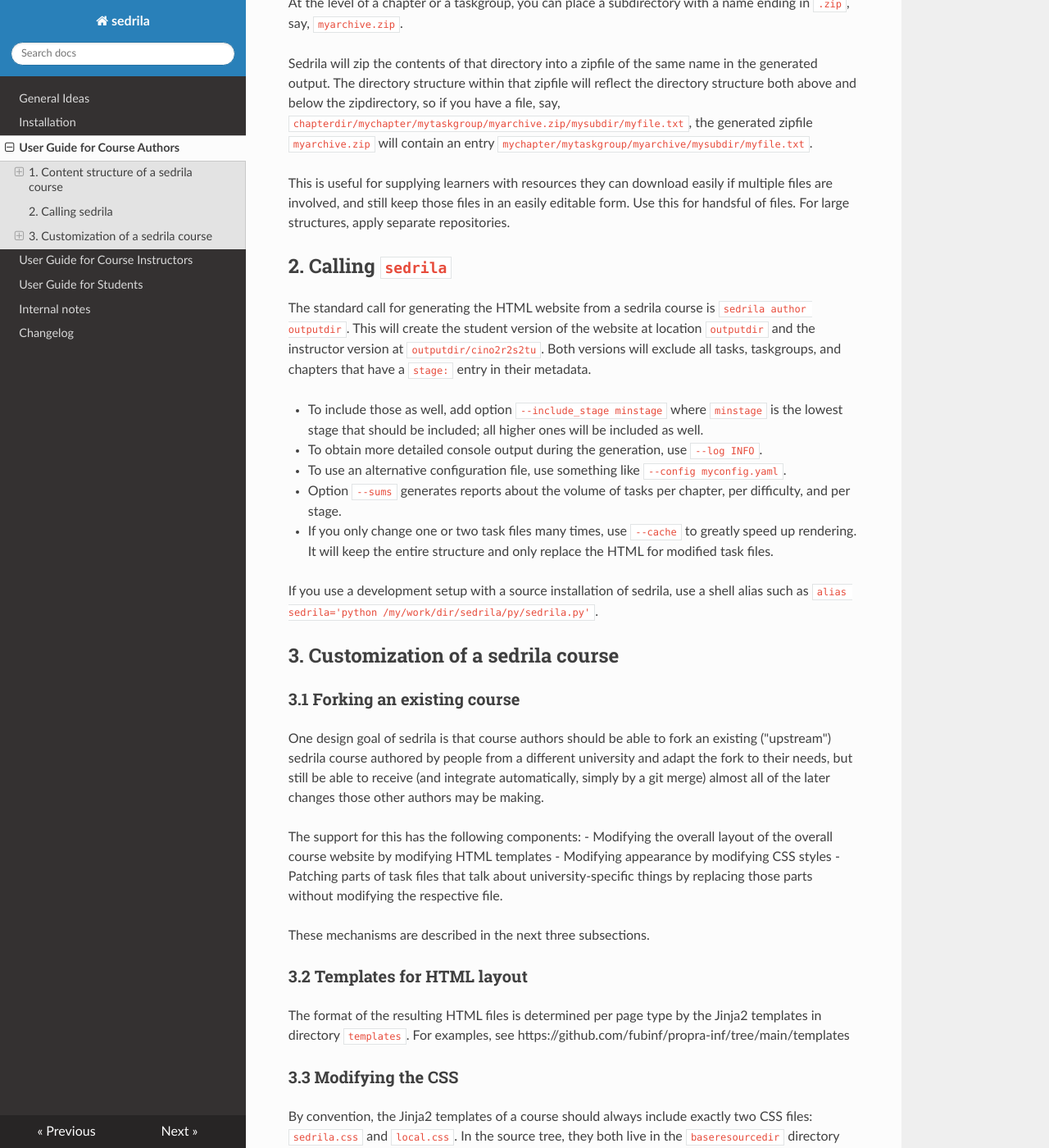
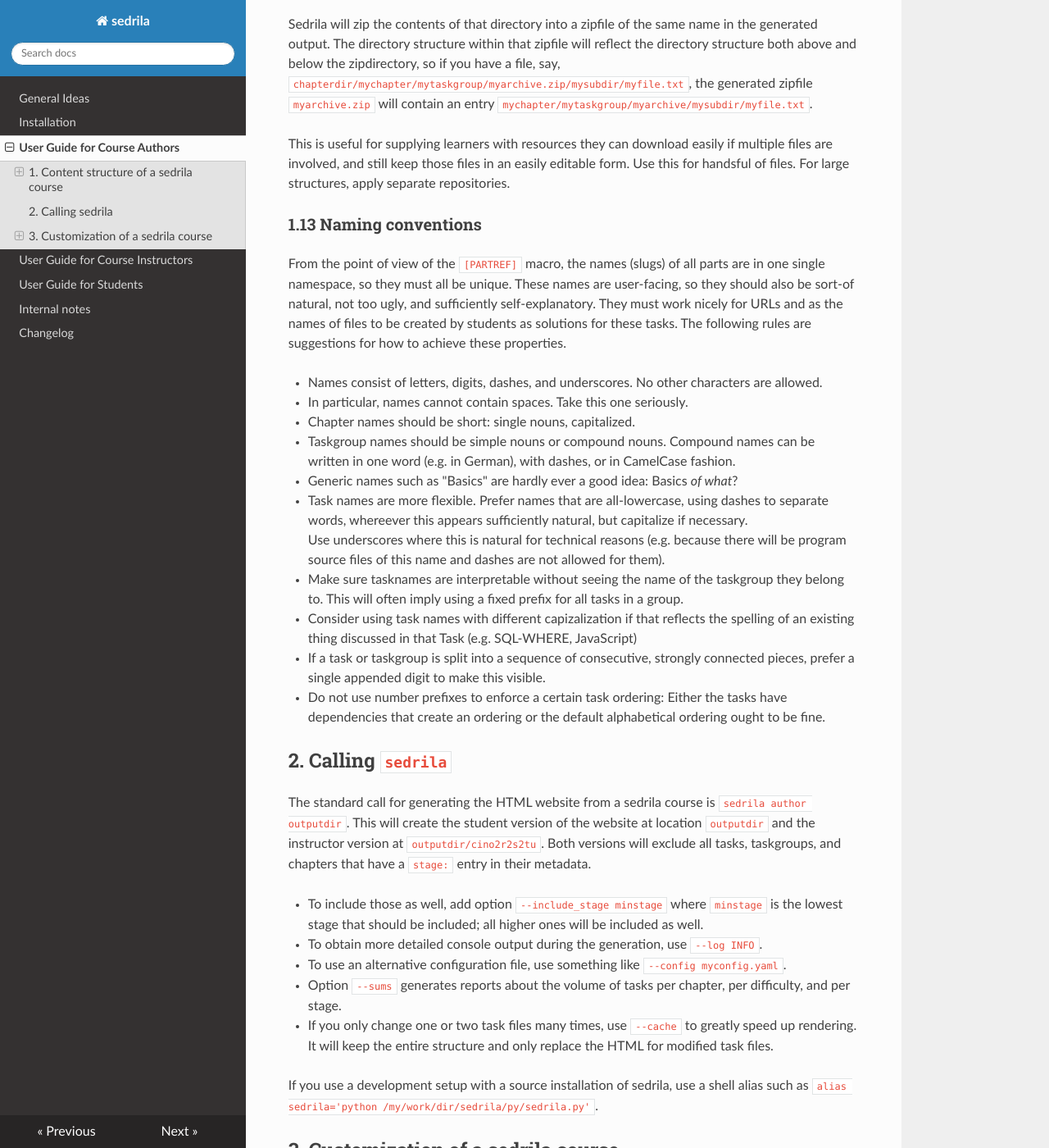
Before and after one commit to fubinf/sedrila, an MkDocs documentation site: the page built from docs/authors.md, in a window 1280 px wide and 1400 px high, scrolled down 12797 px. Shown: the whole window at 82% size. Built offline with MkDocs 1.6.1, drawn with Linux system fonts in a browser that asks for light colours; nearby versions of some CDN libraries; some of the changed text lies outside the part shown.

Commit message:
authors.md: Add Section 1.13 Naming conventions

```diff
--- a/docs/authors.md
+++ b/docs/authors.md
@@ -294,10 +294,7 @@ The `id` should start with the respective task, taskgroup, or chapter name.
 
 The meat of a SeDriLa course is in the individual task files.
 A task file is a Markdown file in a particular format.
-The basename of a task file determines the slug and shorttitle for that task.
-In contrast to chapter and taskgroup slugs, which are all lowercase,
-task slugs (aka tasknames) use CamelCase: A mix of uppercase and lowercase characters
-starting with uppercase. No underscores.
+The basename of a task file determines the canonical name ("slug") of a task.
 
 A task file starts with metadata in YAML format, followed by Markdown with some extensions.
 
@@ -639,6 +636,39 @@ if multiple files are involved, and still keep those files in an easily editable
 Use this for handsful of files. For large structures, apply separate repositories.
 
 
+### 1.13 Naming conventions
+
+From the point of view of the `[PARTREF]` macro, the names (slugs) of all parts
+are in one single namespace, so they must all be unique.
+These names are user-facing, so they should also be sort-of natural, not too ugly,
+and sufficiently self-explanatory.
+They must work nicely for URLs and as the names of files to be created
+by students as solutions for these tasks.
+The following rules are suggestions for how to achieve these properties.
+
+- Names consist of letters, digits, dashes, and underscores.
+  No other characters are allowed.
+- In particular, names cannot contain spaces. Take this one seriously.
+- Chapter names should be short: single nouns, capitalized.
+- Taskgroup names should be simple nouns or compound nouns.
+  Compound names can be written in one word (e.g. in German),
+  with dashes, or in CamelCase fashion.
+- Generic names such as "Basics" are hardly ever a good idea: Basics _of what_?
+- Task names are more flexible.
+  Prefer names that are all-lowercase, using dashes to separate words,
+  whereever this appears sufficiently natural, but capitalize if necessary.
+  Use underscores where this is natural for technical reasons (e.g. because
+  there will be program source files of this name and dashes are not allowed for them).
+- Make sure tasknames are interpretable without seeing the name of the taskgroup
+  they belong to. This will often imply using a fixed prefix for all tasks in a group.
+- Consider using task names with different capizalization if that reflects the spelling
+  of an existing thing discussed in that Task (e.g. SQL-WHERE, JavaScript)
+- If a task or taskgroup is split into a sequence of consecutive, strongly connected pieces,
+  prefer a single appended digit to make this visible.
+- Do not use number prefixes to enforce a certain task ordering:
+  Either the tasks have dependencies that create an ordering
+  or the default alphabetical ordering ought to be fine.
+
 ## 2. Calling `sedrila`
 
 The standard call for generating the HTML website from a sedrila course is
```
